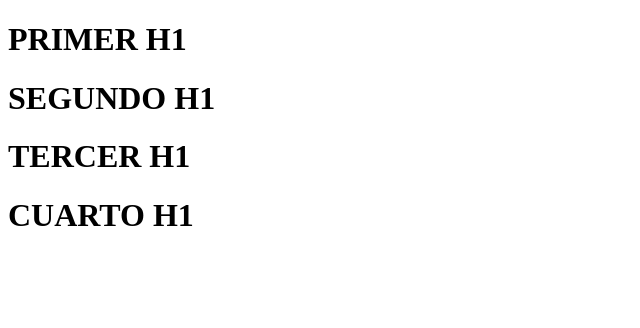
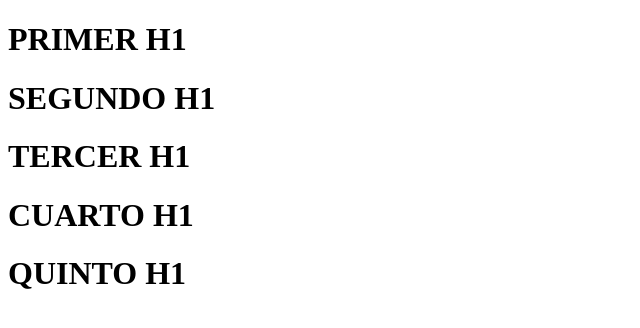
Before and after one commit to Jgon03/BUENAS-PRACTICAS-JG, a plain HTML site: page index.html in a window 1280 px wide. Shown: the whole page, without its empty margins (0-640 px from the left). Drawn offline with Linux system fonts and the light colour scheme.

Commit message:
Cuarto commit (Se agrego quinto H1)

```diff
--- a/index.html
+++ b/index.html
@@ -10,5 +10,6 @@
     <H1>SEGUNDO H1</H1>
     <H1>TERCER H1</H1>
     <H1>CUARTO H1</H1>
+    <H1>QUINTO H1</H1>
 </body>
 </html>
```
